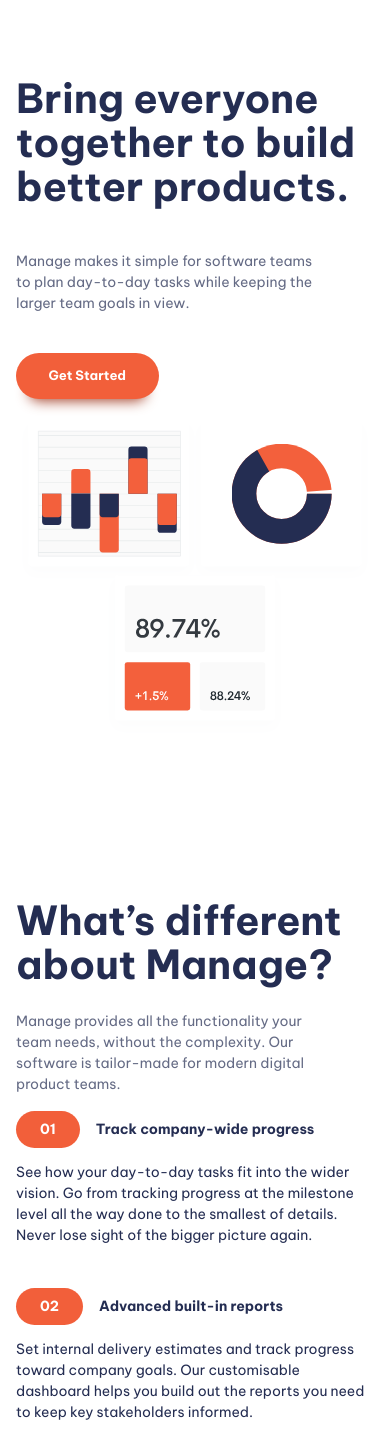
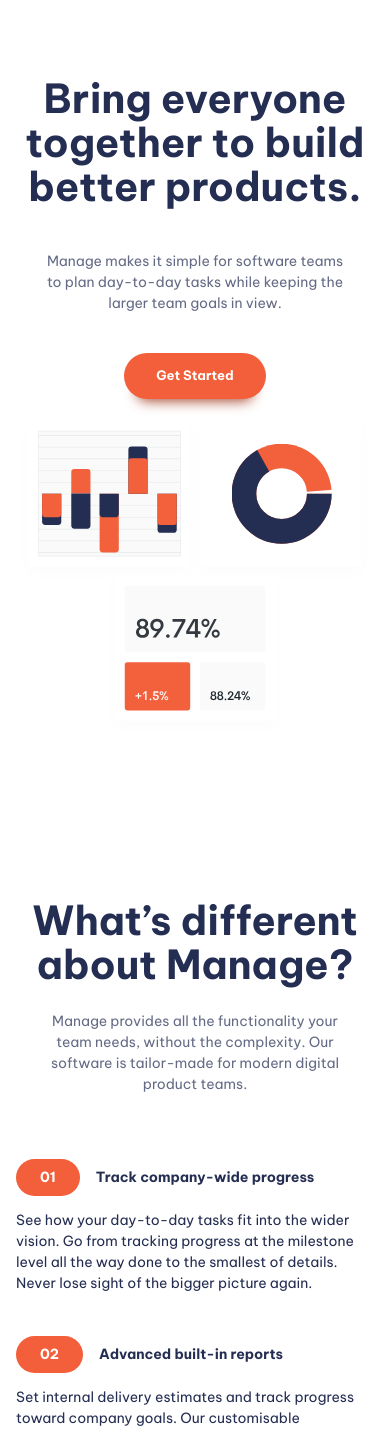
Before and after one commit to spadev2015/fem-manage-landing-page, a plain HTML site: page index.html in a window 390 px wide. Shown: the part 81-1512 px from the top of the page. Drawn offline with Linux system fonts and the light colour scheme.

Commit message:
fixed styling
fixed styling on whats different about section

```diff
--- a/index.html
+++ b/index.html
@@ -42,7 +42,7 @@
     <section class="padding-block-900">
       <div class="container">
         <div class="even-columns">
-          <div class="flow">
+          <div class="flow text-center-sm-only">
             <h1 class="fs-primary-heading fw-bold">Bring everyone together to build better products.</h1>
             <p>Manage makes it simple for software teams to plan day-to-day tasks while keeping the larger team goals in view.</p>
             <button class="button">Get Started</button>
@@ -55,7 +55,7 @@
     <section class="padding-block-900">
       <div class="container">
         <div class="even-columns">
-          <div class="flow text-center-sm-only margin" style="--flow-spacer: 1.5rem">
+          <div class="flow text-center-sm-only margin-bottom-700" style="--flow-spacer: 1.5rem">
             <h2 class="fs-secondary-heading fw-bold">What’s different about Manage?</h2>
             <p>Manage provides all the functionality your team needs, without the complexity. Our software is
               tailor-made for modern
--- a/style.css
+++ b/style.css
@@ -400,6 +400,8 @@
 
 .numbered-items {
   counter-reset: count;
+  width: fit-content;
+  margin-inline: auto;
 }
 
 .numbered-items li {
@@ -491,6 +493,25 @@
   margin-top: var(--flow-spacer, 3em);
 }
 
+.text-center{
+  text-align:center;
+}
+
+.text-center p{
+  margin-inline: auto;
+}
+
+@media (max-width: 50em){
+  .text-center-sm-only{
+    text-align: center;
+  }
+
+  .text-center-sm-only p{
+    margin-inline:auto;
+  }
+}
+
+
 
 /* Font Colors */
 .text-primary-400{
@@ -552,8 +573,13 @@
 .padding-block-700{
   padding-block:var(--size-700);
 }
+
 .padding-block-900{
   padding-block:var(--size-900);
+}
+
+.margin-bottom-700{
+  margin-block-end: var(--size-700);
 }
 
 .display-sm-none{
```
